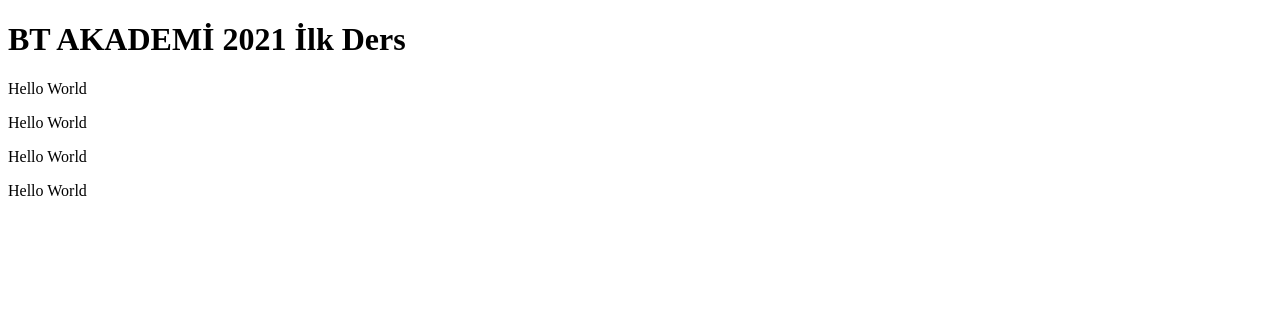
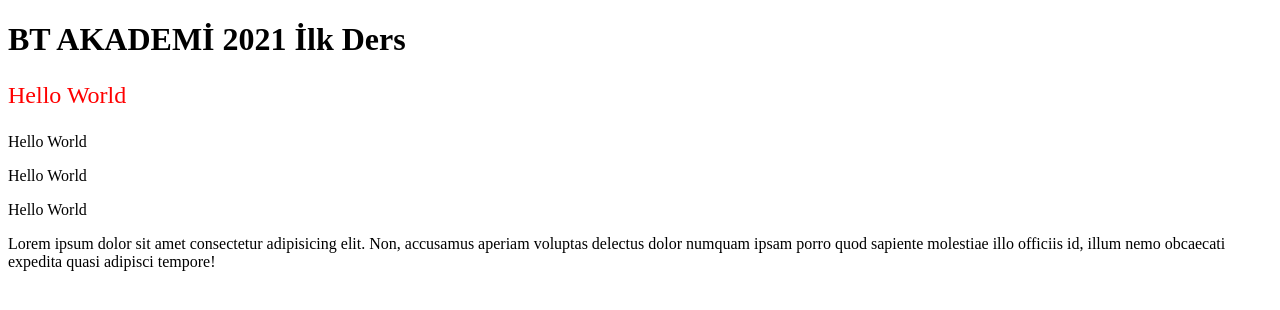
Before and after one commit to floshroyall/HW1-TeamProject, a plain HTML site: page index.html in a window 1280 px wide. Drawn offline with Linux system fonts and the light colour scheme.

Commit message:
Update index.html
hello world styled

```diff
--- a/index.html
+++ b/index.html
@@ -8,10 +8,14 @@
 <body>
 
     <h1>BT AKADEMİ 2021 İlk Ders</h1>
+    <p style="text-align center; color: red; font-size: x-large;">Hello World</p>
     <p>Hello World</p>
     <p>Hello World</p>
     <p>Hello World</p>
-    <p>Hello World</p>
+    Lorem ipsum dolor sit amet consectetur adipisicing elit. Non, accusamus aperiam voluptas delectus dolor numquam
+    ipsam porro quod sapiente molestiae illo officiis id, illum nemo obcaecati expedita quasi adipisci tempore!
+
+
 
 </body>
 
```
